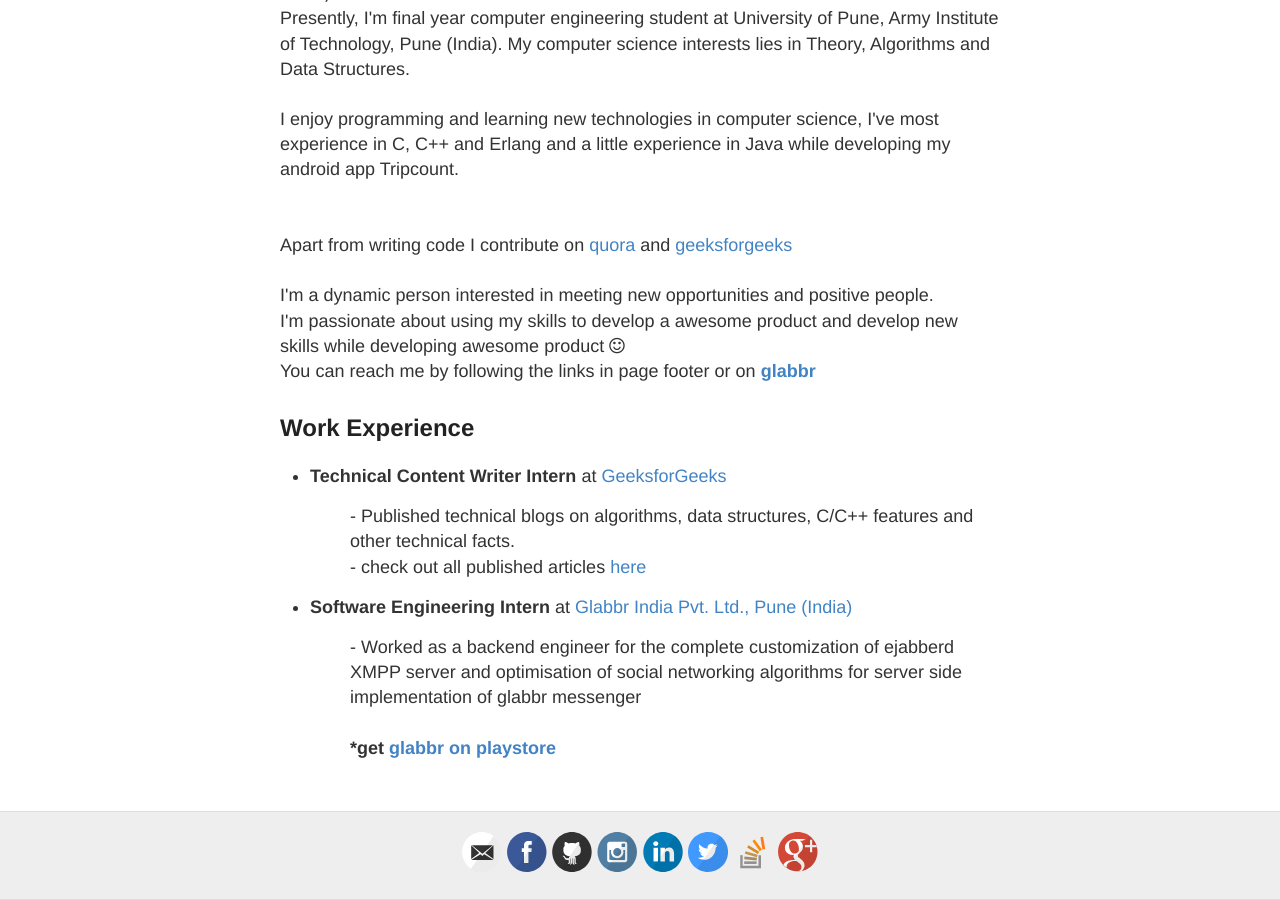
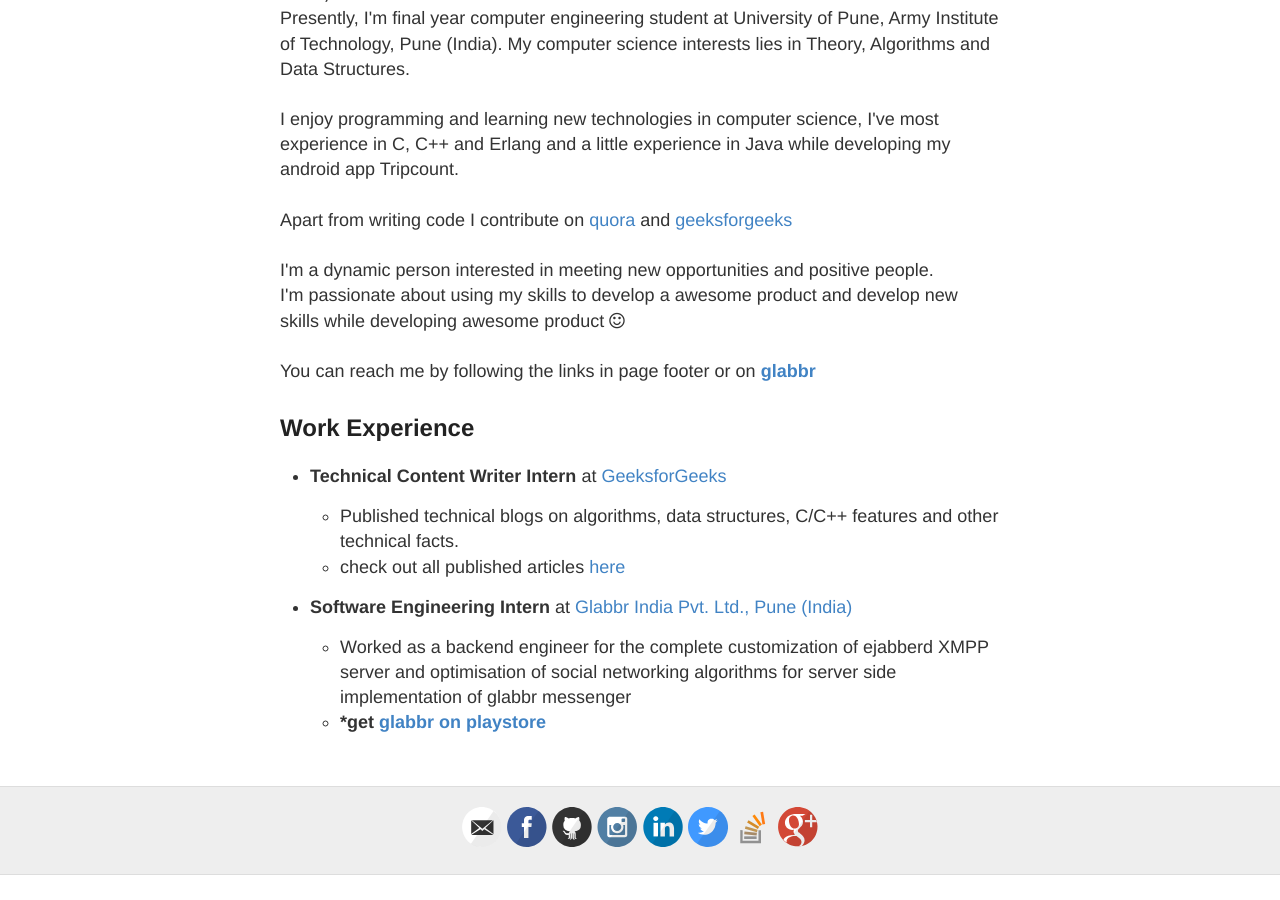
Before and after one commit to msdeep14/msdeep14.github.io, a Jekyll site: the page built from about.md, in a window 1280 px wide and 900 px high, scrolled down 627 px. Built offline with Jekyll 4.4.1, drawn with Linux system fonts in a browser that asks for light colours; after the commit the page ends 1502 px from its top, so only the background shows below that.

Commit message:
cosmetic changes

```diff
--- a/_includes/about.html
+++ b/_includes/about.html
@@ -31,14 +31,14 @@
     I enjoy programming and learning new technologies in computer science, I've most experience in C, C++ and Erlang and a little
     experience in Java while developing my android app Tripcount. <br />
     <br />
-    <br />
+
      Apart from writing code I contribute on <a target="_blank" href = "https://www.quora.com/profile/Mandeep-Singh-296">quora</a>
      and <a href = "{{ site.baseurl }}/projects/geeksforgeeks_articles.html">geeksforgeeks</a>
     <br />
     <br />
     I'm a dynamic person interested in meeting new opportunities and positive people.<br/>
     I'm passionate about using my skills to develop a awesome product and develop new skills while developing awesome product <i class="fa fa-smile-o" aria-hidden="true"></i>
-    <br/>
+    <br/><br/>
     You can reach me by following the links in page footer or on <strong><a href = "https://glabbr.me/msdeep14">glabbr</a></strong><br />
 </p>
 
@@ -48,16 +48,20 @@
             <li>
                 <strong>Technical Content Writer Intern</strong> at <a target = "_blank" href = "http://www.geeksforgeeks.org/">GeeksforGeeks</a>
                 <p class = "tab">
-                    - Published technical blogs on algorithms, data structures, C/C++ features and other technical facts.<br/>
-                    - check out all published articles <a href = "{{ site.baseurl }}/projects/geeksforgeeks_articles.html">here</a>
+                    <ul>
+                     <li>Published technical blogs on algorithms, data structures, C/C++ features and other technical facts.</li>
+                     <li>check out all published articles <a href = "{{ site.baseurl }}/projects/geeksforgeeks_articles.html">here</a></li>
+                 </ul>
                 </p>
             </li>
         <li><strong>Software Engineering Intern</strong> at <a target="_blank" href = "https://glabbr.com/"> Glabbr India Pvt. Ltd., Pune (India) </a>
         <p class = "tab">
-            - Worked as a backend engineer for the complete customization of ejabberd XMPP server and optimisation of social
+            <ul>
+            <li> Worked as a backend engineer for the complete customization of ejabberd XMPP server and optimisation of social
             networking algorithms for server side implementation of
-            glabbr messenger <br /><br />
-            <strong>*get <a target="_blank" href = "https://play.google.com/store/apps/details?id=com.glabbr.messenger">glabbr on playstore</a></strong>
+            glabbr messenger </li>
+            <li><strong>*get <a target="_blank" href = "https://play.google.com/store/apps/details?id=com.glabbr.messenger">glabbr on playstore</a></strong></li>
+        </ul>
         </p></li>
     </ul>
     </p>
```
